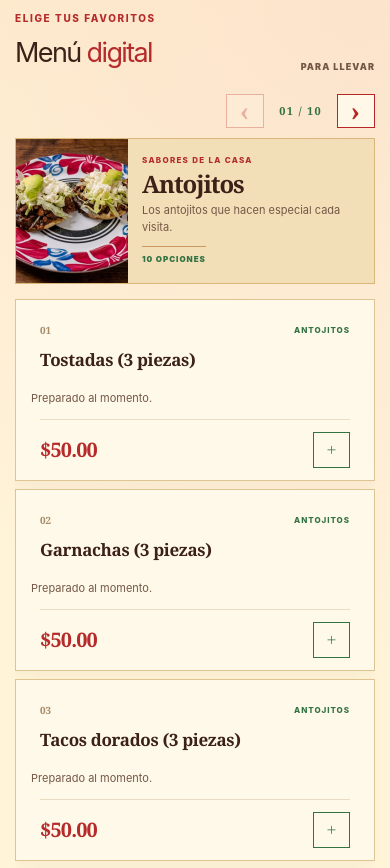
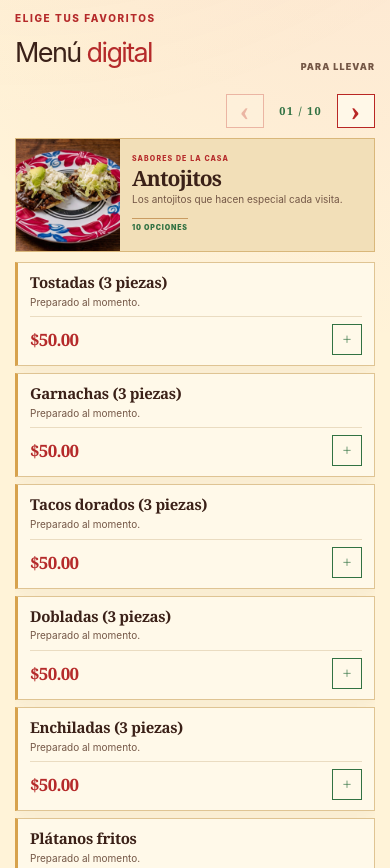
Before and after one commit to geeskit-gif/Las-Garnachitas_Menu, a website built with Vite: page index.html in a window 390 px wide. Shown: the part 820-1688 px from the top of the page. Built offline with nearby package versions, Linux system fonts and the light colour scheme.

Commit message:
Compact category pages and remove variant photo space

```diff
--- a/src/styles.css
+++ b/src/styles.css
@@ -1174,3 +1174,82 @@ footer { background: var(--ink); color: #fff3d8; }
   .page-stage.page-leave,
   .page-stage.page-enter { animation-duration: .01ms; }
 }
+
+
+/* Ajuste de jerarquía: la fotografía pertenece a la categoría, nunca a cada variante. */
+.category-feature {
+  grid-template-columns: minmax(150px, 30%) minmax(0, 1fr);
+  min-height: 148px;
+  margin-bottom: 13px;
+}
+.category-feature-image,
+.category-feature-image img {
+  min-height: 148px;
+  max-height: 148px;
+}
+.category-feature-copy { padding: 16px 24px; }
+.category-feature-copy h3 { font-size: clamp(25px, 3vw, 36px); }
+.category-feature-copy > p:not(.eyebrow) { margin: 6px 0 9px; font-size: 12px; }
+.category-feature-count { padding-top: 6px; }
+.category-feature-copy-only {
+  min-height: 105px;
+  padding: 17px 22px;
+  background: linear-gradient(105deg, #f2dfb8, #fff5df);
+}
+.product-grid {
+  display: grid;
+  grid-template-columns: repeat(2, minmax(0, 1fr));
+  gap: 8px;
+}
+.product-card {
+  display: flex;
+  flex-direction: column;
+  justify-content: space-between;
+  min-height: 0;
+  padding: 12px 14px;
+  border-left: 3px solid #d7a24d;
+}
+.product-top { display: none; }
+.product-card h3 {
+  min-height: 0;
+  margin: 0;
+  font: 700 16px/1.25 Georgia, 'Times New Roman', serif;
+}
+.product-note {
+  min-height: 0;
+  margin: 5px 0 9px;
+  font-size: 10px;
+  line-height: 1.35;
+}
+.product-bottom {
+  margin: 0;
+  padding-top: 8px;
+  border-top: 1px solid #eadcc1;
+}
+.product-bottom > strong { font-size: 18px; }
+.add-button { padding: 7px 10px; font-size: 10px; }
+@media (max-width: 600px) {
+  .category-feature {
+    grid-template-columns: 104px minmax(0, 1fr);
+    min-height: 112px;
+    margin-bottom: 10px;
+  }
+  .category-feature-image,
+  .category-feature-image img {
+    min-height: 112px;
+    max-height: 112px;
+  }
+  .category-feature-copy { padding: 10px 12px; }
+  .category-feature-copy h3 { font-size: 21px; }
+  .category-feature-copy > p:not(.eyebrow) { margin: 4px 0 6px; font-size: 10px; line-height: 1.3; }
+  .category-feature-copy .eyebrow { margin: 0 0 4px; font-size: 7px; }
+  .category-feature-count { font-size: 7px; padding-top: 4px; }
+  .category-feature-copy-only { min-height: 86px; padding: 12px 14px; }
+  .product-grid { grid-template-columns: 1fr; gap: 7px; }
+  .product-card { padding: 10px 12px; }
+  .product-card h3 { font-size: 15px; }
+  .product-note { margin: 4px 0 7px; font-size: 10px; }
+  .product-bottom { padding-top: 7px; }
+  .product-bottom > strong { font-size: 17px; }
+  .add-button { padding: 7px 9px; }
+}
```
